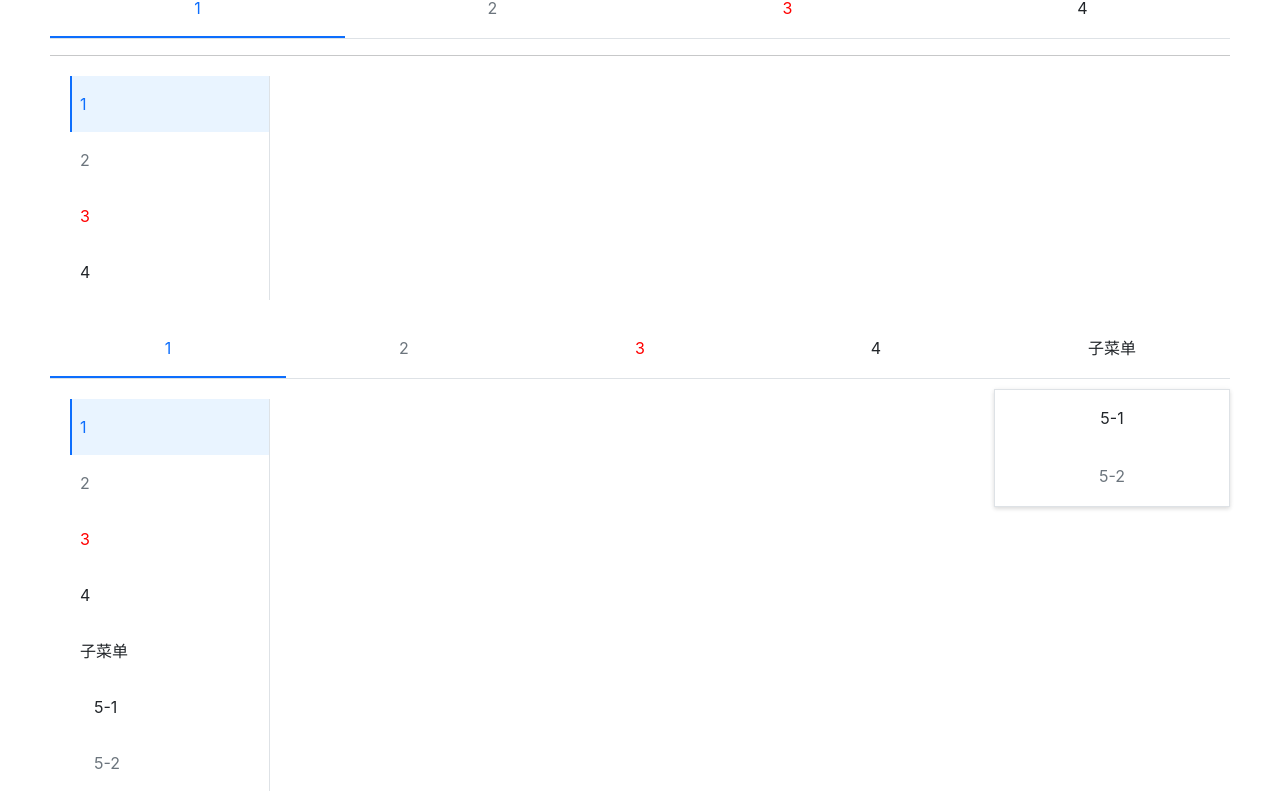
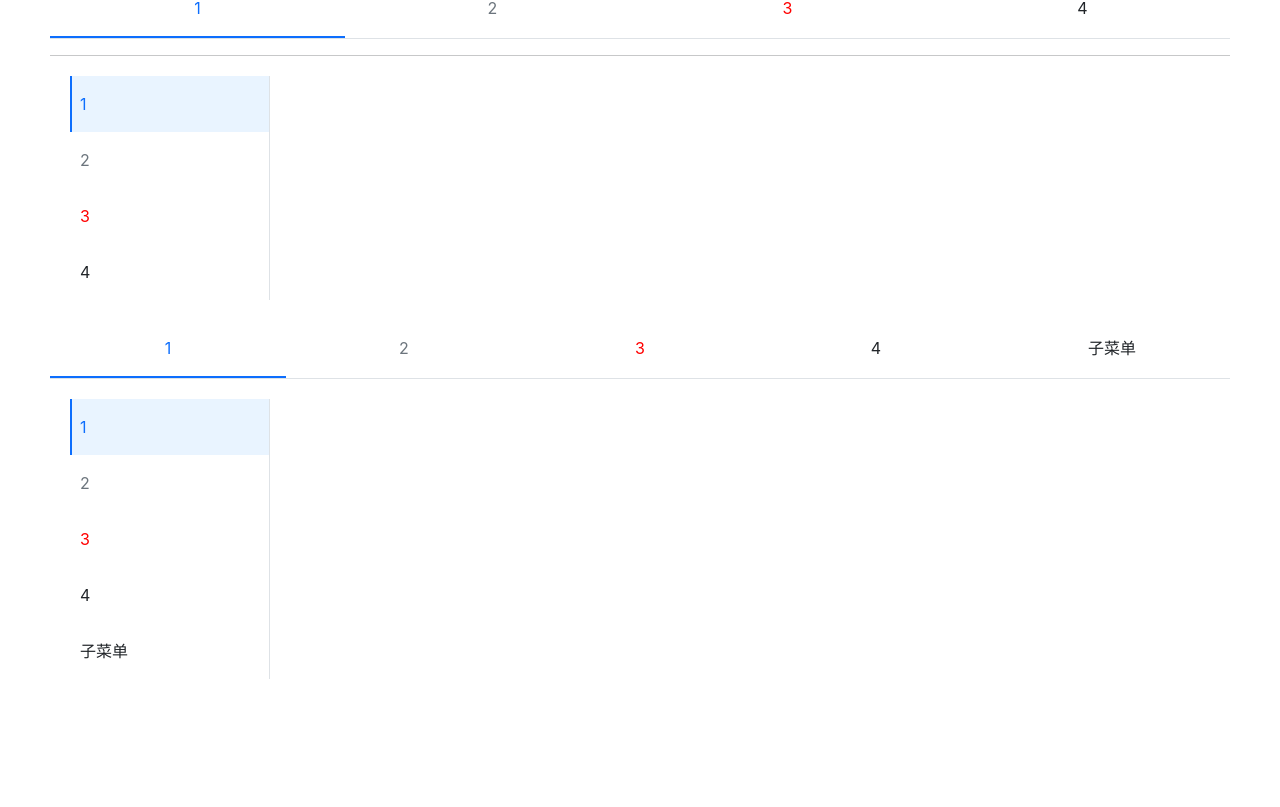
Before and after one commit to whmk-m/whmk-amuse, a React (Create React App) app: page / in a window 1280 px wide. Shown: the part 642-1449 px from the top of the page. After the commit the page ends 1391 px from the top, so only its background shows below. Built offline with nearby package versions, Linux system fonts and the light colour scheme.

Commit message:
SubMenu添加点击和hover事件

```diff
--- a/src/App.tsx
+++ b/src/App.tsx
@@ -145,6 +145,9 @@ function App() {
             <MenuItem disabled={true}>
               5-2
             </MenuItem>
+            <MenuItem>
+              5-3
+            </MenuItem>
           </SubMenu1>
         </Menu>
       </div>
--- a/src/components/Menu/SubMenu1.tsx
+++ b/src/components/Menu/SubMenu1.tsx
@@ -1,4 +1,4 @@
-import React, {ReactNode, useContext} from 'react'
+import React, {ReactNode, useContext, useRef, useState} from 'react'
 import classNames from "classnames";
 import { MenuContext } from './index'
 import { IMenuItemProps } from './MenuItem'
@@ -20,43 +20,79 @@ const SubMenu1:React.FC<ISubMenuProps> = (props)=>{
     style,
     children
   } = props
-
+  const [menuVisible,setMenuVisible] = useState(false)
+  const childIndexs = useRef<any[]>([])
   const context = useContext(MenuContext)
 
   const classes = classNames('whmk-submenu', {
     'whmk-submenu-vertical': context.mode === 'vertical',
     'whmk-submenu-horizontal': context.mode === 'horizontal',
     'is-disabled': disabled,
-    'is-active': context.activeIndex === index,
+    'is-active': childIndexs.current.includes(context.activeIndex), // 只要子项有一个命中则为true
     [`${className}`]: !!className,
   })
 
   const menuClasses = classNames('whmk-menu-sub',{
     'whmk-sub-vertical': context.mode === 'vertical',
     'whmk-sub-horizontal': context.mode === 'horizontal',
+    'whmk-menu-sub-show': menuVisible,
+    'whmk-menu-sub-hide': !menuVisible
   })
 
+  const toggleVisible = (e:React.MouseEvent, isShow:boolean) => {
+    e.preventDefault()
+    setMenuVisible(isShow)
+  }
+
+  const handleClick = (e:React.MouseEvent) => {
+    toggleVisible(e,!menuVisible)
+  }
+
+  let enterTimer:any = null, leaveTimer:any = null
+  const hoverEvents = context.mode==='horizontal' ? {
+    onMouseEnter(e:React.MouseEvent){
+      enterTimer && clearTimeout(enterTimer)
+      enterTimer = setTimeout(()=>{
+        toggleVisible(e,true)
+      },200)
+    },
+    onMouseLeave(e:React.MouseEvent){
+      leaveTimer && clearTimeout(leaveTimer)
+      leaveTimer = setTimeout(()=>{
+        toggleVisible(e,false)
+      },200)
+    }
+  } : {}
+
   const renderChildren = () => {
-    return React.Children.map(children,(child,childIndex)=>{
+    const indexArr:Array<string|number> = []
+    const result = React.Children.map(children,(child,childIndex)=>{
       const childElement =  child as React.FunctionComponentElement<IMenuItemProps>
       const { displayName } = childElement.type
       if (displayName !== 'MenuItem') {
         console.error('Warning: Menu has a child which is not a MenuItem component')
         return null
       }
+      const keyIndex = `${index}-${childIndex}`
+      indexArr.push(keyIndex)
       return React.cloneElement(childElement,{
-        index:`${index}-${childIndex}`
+        index:keyIndex
       })
     })
+    childIndexs.current = indexArr
+    return result
   }
 
   return (
-    <li className={classes} style={style}>
-      <div className='whmk-submenu-title' onClick={()=>{
-        !disabled &&
-        typeof index !== 'undefined' &&
-        context.onSelect &&
-        context.onSelect(index)
+    <li
+      className={classes}
+      style={style}
+      {...hoverEvents}
+    >
+      <div className='whmk-submenu-title' onClick={(e)=>{
+        if (!disabled && context.mode === 'vertical') {
+          handleClick(e)
+        }
       }}>{title}</div>
       <ul className={menuClasses}>
         { renderChildren() }
--- a/src/components/Menu/_style.scss
+++ b/src/components/Menu/_style.scss
@@ -45,7 +45,7 @@
   align-items: flex-start;
   border-right: $menu-border-width solid $menu-border-color;
   border-bottom:0;
-  .whmk-menu-item {
+  >.whmk-menu-item {
     width: 100%;
     justify-content: flex-start;
     border-bottom: 0;
@@ -62,6 +62,7 @@
       &:hover {
         border-bottom-color: transparent;
         border-left-color: transparent;
+        color: $menu-item-disabled-color;
       }
     }
   }
@@ -72,7 +73,10 @@
   transition: $menu-transition;
   display: flex;
   flex:1;
-
+}
+.whmk-submenu-title {
+  display: flex;
+  flex:1;
 }
 .whmk-submenu-horizontal {
   align-items: center;
@@ -80,25 +84,59 @@
   cursor: pointer;
   padding: $menu-item-padding-x $menu-item-padding-y;
   border-bottom: $menu-item-active-border-width solid transparent;
-  &.is-active, &:hover {
-    color: $menu-item-active-color;
+  >.whmk-submenu-title {
+    justify-content: center;
+    align-items: center;
+  }
+  &:hover{
     border-bottom-color: $menu-item-active-color;
+  }
+  &.is-active {
+    border-bottom-color: $menu-item-active-color;
+    .whmk-submenu-title {
+      color: $menu-item-active-color;
+    }
+  }
+}
+.whmk-submenu-vertical {
+  width: 100%;
+  flex-direction: column;
+  justify-content: flex-start;
+  border-bottom: 0;
+  border-left: $menu-item-active-border-width solid transparent;
+  >.whmk-submenu-title {
+    justify-content: flex-start;
+    align-items: center;
+    cursor: pointer;
+    padding: $menu-item-padding-x $menu-item-padding-y;
+  }
+  &.is-active,&:hover{
+    .whmk-submenu-title {
+      color: $menu-item-active-color;
+    }
   }
 }
 .whmk-menu-sub {
   padding: 0;
   margin: 0;
   list-style: none;
+  transition: all 200ms linear;
+}
+.whmk-menu-sub-show {
+  display: block;
+}
+.whmk-menu-sub-hide {
+  display: none;
 }
 .whmk-sub-horizontal {
   position: absolute;
-  top:10px;
+  bottom:-2px;
   left:0;
   right: 0;
-  transform: translateY(50%);
+  transform: translateY(100%);
   box-shadow: $submenu-box-shadow;
   border:$menu-border-width solid $menu-border-color;
-  .whmk-menu-item {
+  >.whmk-menu-item {
     &:hover {
       color: $menu-item-active-color;
       border-bottom-color: transparent;
@@ -117,24 +155,19 @@
     }
   }
 }
-.whmk-submenu-vertical {
-  width: 100%;
-  flex-direction: column;
-  justify-content: flex-start;
-  border-bottom: 0;
-  border-left: $menu-item-active-border-width solid transparent;
-  .whmk-submenu-title {
-    padding: $menu-item-padding-x $menu-item-padding-y;
-  }
-}
 .whmk-sub-vertical {
-  .whmk-menu-item {
+  >.whmk-menu-item {
+    border-left: $menu-item-active-border-width solid transparent;
     padding-left: 20px;
+    justify-content: flex-start;
     &:hover {
       color: $menu-item-active-color;
+      border-bottom-color: transparent;
     }
     &.is-active {
       background-color: #e9f4ff;
+      border-bottom-color: transparent;
+      border-left-color:  $menu-item-active-color;
     }
     &.is-disabled {
       cursor: not-allowed;
--- a/src/styles/_variables.scss
+++ b/src/styles/_variables.scss
@@ -222,7 +222,7 @@ $btn-transition:              color .15s ease-in-out, background-color .15s ease
 $menu-border-width:            $border-width !default;
 $menu-border-color:            $border-color !default;
 $menu-box-shadow:              inset 0 1px 0 rgba($white, .15), 0 1px 1px rgba($black, .075) !default;
-$menu-transition:              color .15s ease-in-out, border-color .15s ease-in-out !default;
+$menu-transition:              color .15s ease-in-out, border-color .15s ease-in-out, background-color .15s ease-in-out !default;
 
 // menu-item
 $menu-item-padding-y:          .5rem !default;
```
